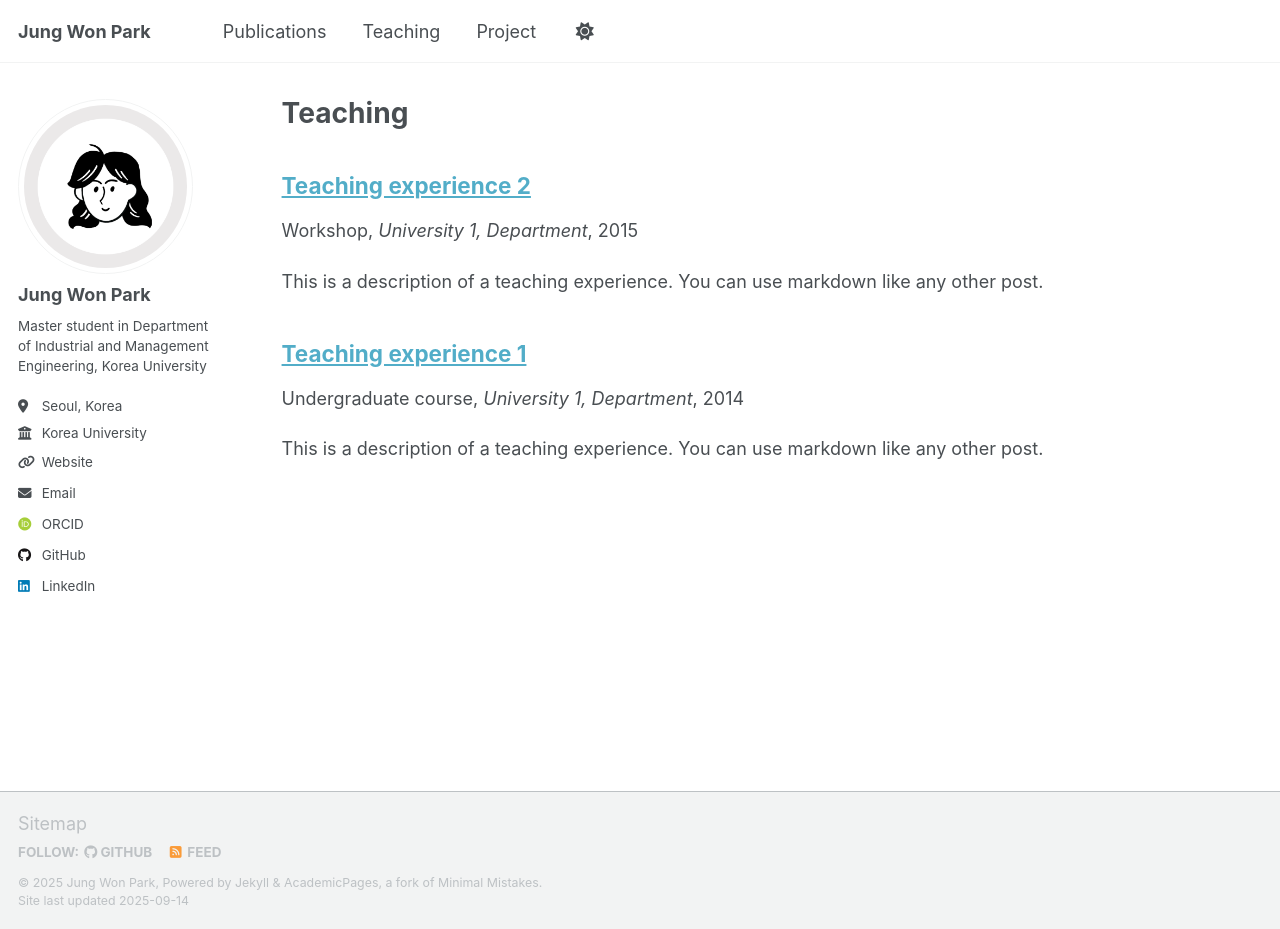
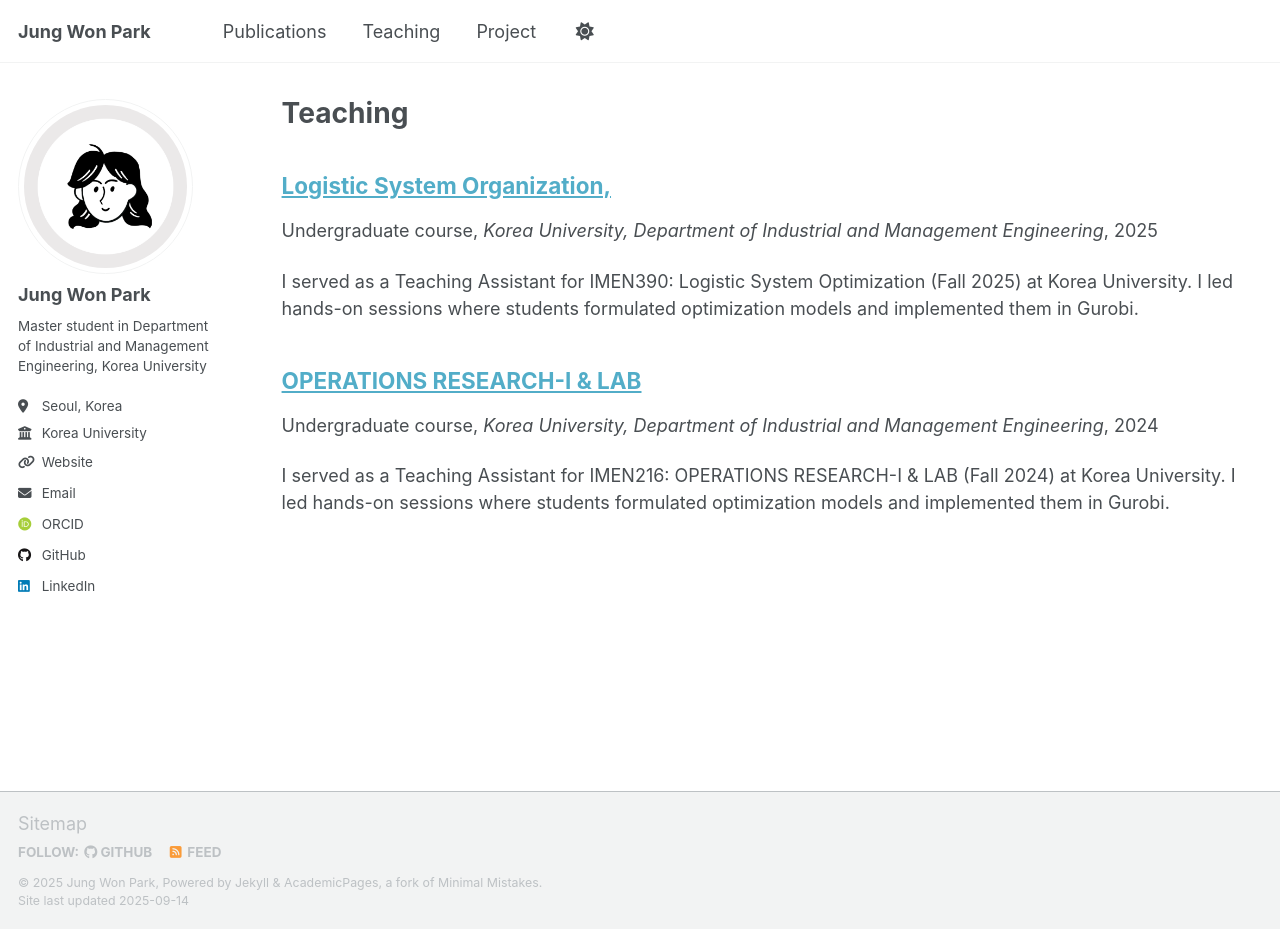
Before and after one commit to jardin00/jardin00.github.io, a Jekyll site: the page built from _pages/teaching.html, in a window 1280 px wide and 929 px high. Built offline with Jekyll 4.4.1, drawn with Linux system fonts in a browser that asks for light colours; some web fonts are replaced; a script that is not in the unit is left out.

Commit message:
update teachilng

```diff
--- a/_teaching/2014-spring-teaching-1.md
+++ /dev/null
@@ -1,20 +0,0 @@
----
-title: "Teaching experience 1"
-collection: teaching
-type: "Undergraduate course"
-permalink: /teaching/2014-spring-teaching-1
-venue: "University 1, Department"
-date: 2014-01-01
-location: "City, Country"
----
-
-This is a description of a teaching experience. You can use markdown like any other post.
-
-Heading 1
-======
-
-Heading 2
-======
-
-Heading 3
-======
--- a/_teaching/2015-spring-teaching-2.md
+++ /dev/null
@@ -1,20 +0,0 @@
----
-title: "Teaching experience 2"
-collection: teaching
-type: "Workshop"
-permalink: /teaching/2015-spring-teaching-1
-venue: "University 1, Department"
-date: 2015-01-01
-location: "City, Country"
----
-
-This is a description of a teaching experience. You can use markdown like any other post.
-
-Heading 1
-======
-
-Heading 2
-======
-
-Heading 3
-======
--- /dev/null
+++ b/_teaching/2024-fall-teaching-1.md
@@ -0,0 +1,11 @@
+---
+title: "OPERATIONS RESEARCH-Ⅰ & LAB"
+collection: teaching
+type: "Undergraduate course"
+permalink: /teaching/2024-fall-teaching-1
+venue: "Korea University, Department of Industrial and Management Engineering"
+date: 2024-09-01
+location: "Seoul, Korea"
+---
+
+I served as a Teaching Assistant for IMEN216: OPERATIONS RESEARCH-Ⅰ & LAB (Fall 2024) at Korea University. I led hands-on sessions where students formulated optimization models and implemented them in Gurobi.
--- /dev/null
+++ b/_teaching/2025-fall-teaching-1.md
@@ -0,0 +1,11 @@
+---
+title: "Logistic System Organization,"
+collection: teaching
+type: "Undergraduate course"
+permalink: /teaching/2025-fall-teaching-1
+venue: "Korea University, Department of Industrial and Management Engineering"
+date: 2025-09-01
+location: "Seoul, Korea"
+---
+
+I served as a Teaching Assistant for IMEN390: Logistic System Optimization (Fall 2025) at Korea University. I led hands-on sessions where students formulated optimization models and implemented them in Gurobi.
```
Also changed, not shown: _pages/about.md (+1 -0 lines).
